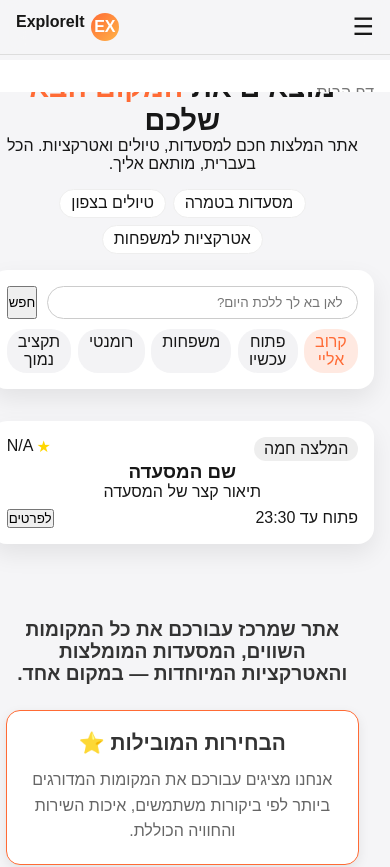
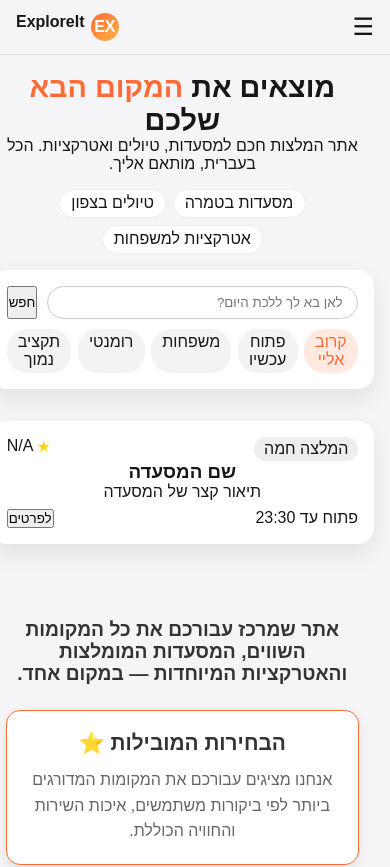
Before and after one commit to majddiab33-design/client, a Next.js app: page / in a window 390 px wide. Shown: the top 867 px of the page. Built offline with nearby package versions, Linux system fonts and the light colour scheme; no server answers.

Commit message:
Update NavBar.module.css

```diff
--- a/src/app/components/NavBar.module.css
+++ b/src/app/components/NavBar.module.css
@@ -14,7 +14,7 @@
   padding: 0.8rem 1.5rem;
   display: flex;
   justify-content: space-between;
-  align-items: center;
+  align-items: center !important;
 }
 
 .logo {
@@ -108,18 +108,24 @@
     background: white;
     flex-direction: column;
     align-items: flex-start;
-    padding: 1rem;
     gap: 1rem;
 
-    /* אנימציה */
+    /* מצב סגור */
     max-height: 0;
+    opacity: 0;
     overflow: hidden;
-    transition: max-height 0.3s ease;
+    padding: 0 1rem;
+    pointer-events: none;
+
+    transition: all 0.3s ease;
   }
 
   /* כשהתפריט פתוח */
   .mobileMenu.open {
     max-height: 500px;
+    opacity: 1;
+    padding: 1rem;
+    pointer-events: auto;
   }
 
   /* קישורים */
```
